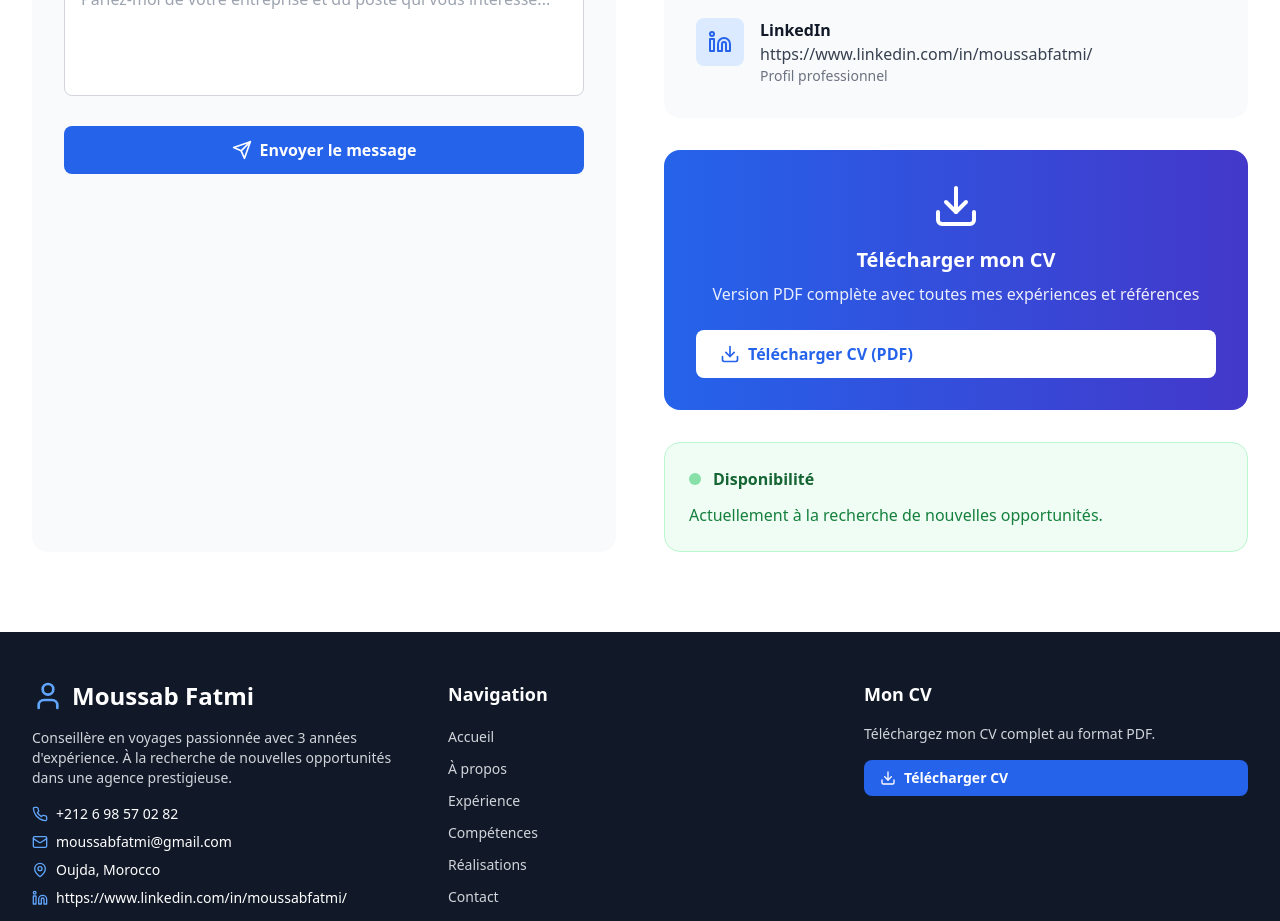
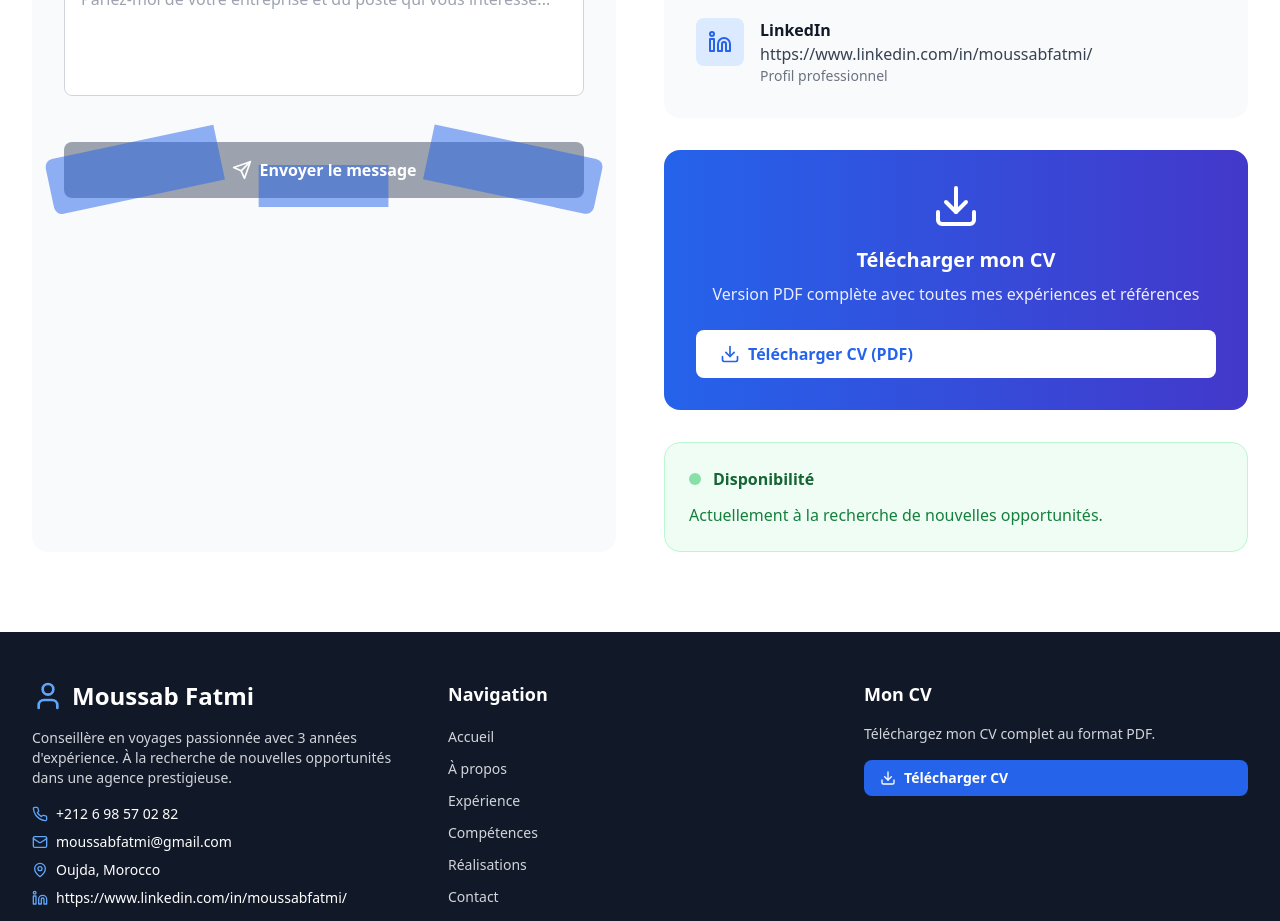
Before and after one commit to moufatmi/p, a React (Vite) app: page / in a window 1280 px wide. Shown: the part 5280-6201 px from the top of the page. Built offline with nearby package versions, Linux system fonts and the light colour scheme.

Commit message:
'update'

```diff
--- a/src/components/Contact.tsx
+++ b/src/components/Contact.tsx
@@ -1,5 +1,5 @@
 import emailjs from 'emailjs-com';
-import React, { useState } from 'react';
+import React, { useState, useMemo } from 'react';
 import { Phone, Mail, MapPin, Linkedin, Download, Send, CheckCircle } from 'lucide-react';
 import cvFile from '../assets/CV.pdf';
 
@@ -37,6 +37,16 @@ const Contact: React.FC = () => {
         alert('Erreur lors de l\'envoi du message. Veuillez réessayer.');
     });
   };
+
+  const filledFields = useMemo(() => {
+    let count = 0;
+    if (formData.name) count++;
+    if (formData.email) count++;
+    if (formData.message) count++;
+    return count;
+  }, [formData]);
+
+  const isFormComplete = filledFields === 3;
 
   const handleChange = (e: React.ChangeEvent<HTMLInputElement | HTMLTextAreaElement>) => {
     setFormData({
@@ -169,17 +179,37 @@ const Contact: React.FC = () => {
                     onChange={handleChange}
                     rows={4}
                     placeholder="Parlez-moi de votre entreprise et du poste qui vous intéresse..."
+                    required
                     className="w-full px-4 py-3 border border-gray-300 rounded-lg focus:ring-2 focus:ring-blue-500 focus:border-transparent resize-none"
                   />
                 </div>
 
+                <div className="pt-4">
                   <button
                     type="submit"
-                  className="w-full bg-blue-600 hover:bg-blue-700 text-white px-6 py-3 rounded-lg font-semibold transition-colors duration-200 flex items-center justify-center gap-2"
+                    disabled={!isFormComplete}
+                    className={`w-full relative flex items-center justify-center h-14 px-6 py-3 rounded-lg font-semibold text-white transition-all duration-500 ease-in-out transform-gpu
+                      ${isFormComplete ? 'bg-blue-600 hover:bg-blue-700 cursor-pointer' : 'bg-gray-400 cursor-not-allowed'}
+                    `}
                   >
+                    <span
+                      className={`absolute left-0 top-0 h-full w-1/3 bg-blue-600 rounded-l-lg transition-all duration-300 ease-out
+                        ${filledFields >= 1 ? 'opacity-100 transform-none' : 'opacity-50 -translate-x-4 -rotate-12'}`}
+                    />
+                    <span
+                      className={`absolute left-1/3 top-0 h-full w-1/3 bg-blue-600 transition-all duration-300 ease-out
+                        ${filledFields >= 2 ? 'opacity-100 transform-none' : 'opacity-50 translate-y-4 scale-75'}`}
+                    />
+                    <span
+                      className={`absolute right-0 top-0 h-full w-1/3 bg-blue-600 rounded-r-lg transition-all duration-300 ease-out
+                        ${filledFields >= 3 ? 'opacity-100 transform-none' : 'opacity-50 translate-x-4 rotate-12'}`}
+                    />
+                    <span className="relative z-10 flex items-center justify-center gap-2">
                       <Send className="h-5 w-5" />
                       Envoyer le message
+                    </span>
                   </button>
+                </div>
               </form>
             )}
           </div>
```
Lines whose indentation alone changed are shown as unchanged.
